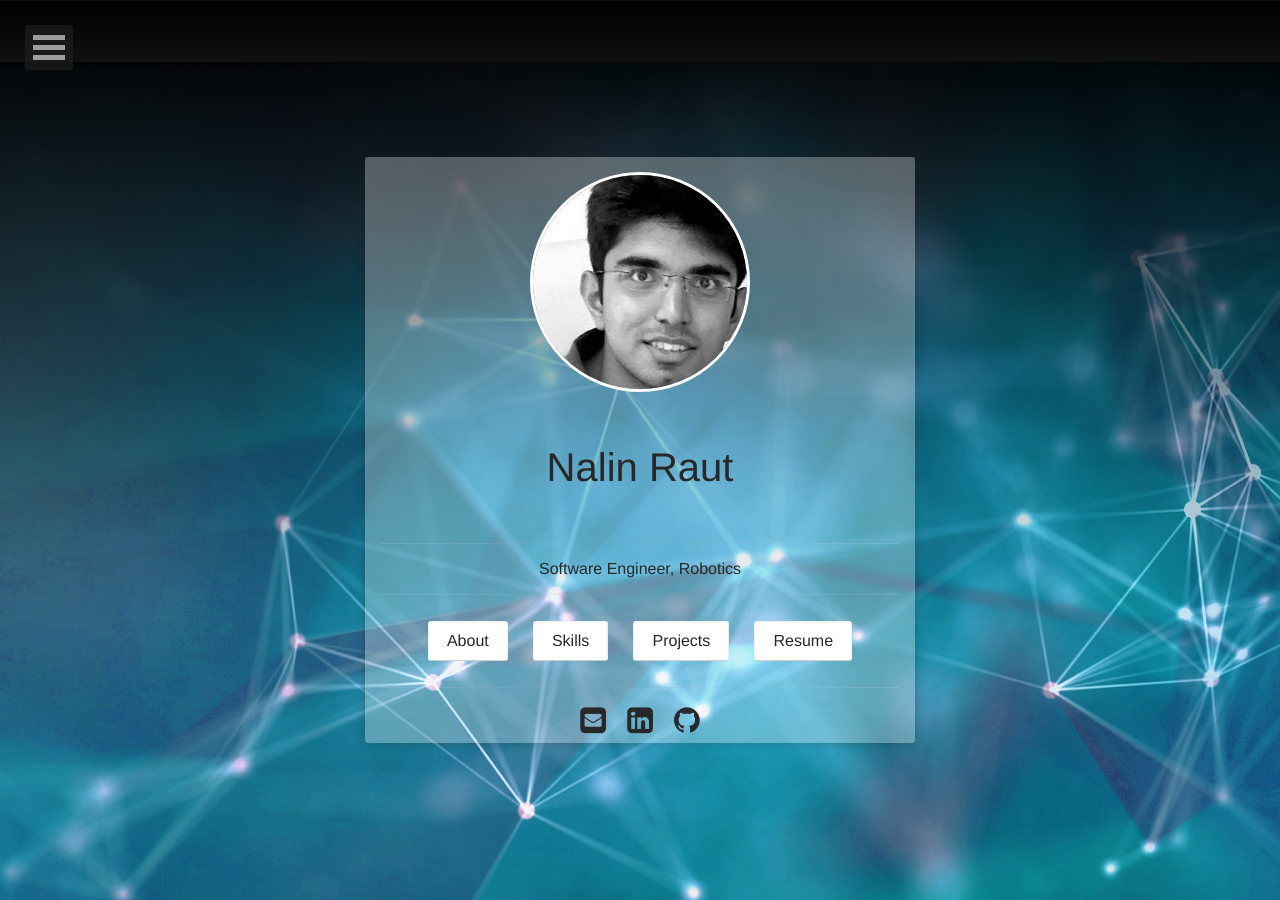
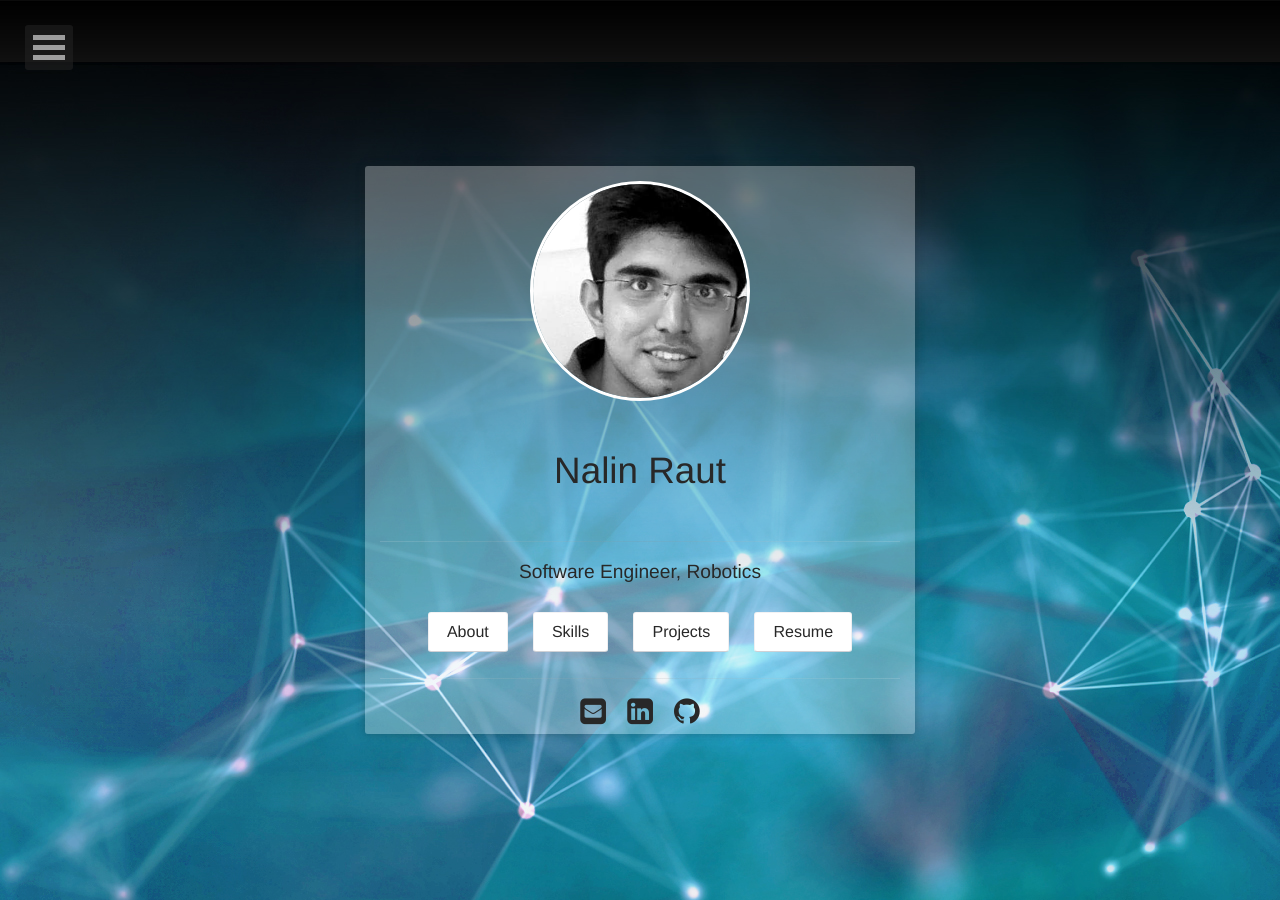
Before and after one commit to nalinraut/nalinraut.github.io, a Jekyll site: the page built from index.html, in a window 1280 px wide. Built offline with Jekyll 4.4.1, drawn with Linux system fonts in a browser that asks for light colours.

```diff
--- a/_layouts/home.html
+++ b/_layouts/home.html
@@ -20,17 +20,13 @@
                     </a>
                     <h3 class="title">
                         <a class="zoombtn" href="{{ site.url }}">
-                        	<h4 style="font-size:2.5rem;font-weight:300; font-style: bold ">Nalin Raut</h4>
+                        	<h4 style="font-size:2.3rem;font-weight:300; font-style: bold ">Nalin Raut</h4>
+			            </a>
+                        <hr class="hr-line">
+                        <a href="{{ site.url }}">
+                        	<p style="font-size:1.2rem;font-weight:300"> Software Engineer, Robotics</p>
 			            </a>
                     </h3>
-                    <hr class="hr-line">
-                    <h3 class="title">
-                        <a href="{{ site.url }}">
-                        	<p style="font-size:1rem;font-weight:300"> Software Engineer, Robotics</p>
-			            </a>
-                    </h3>
-
-                  <hr class="hr-line">
                   <h3 class="title">
                          <a class="btn zoombtn" href="{{ site.url }}/about">
                          About
```
